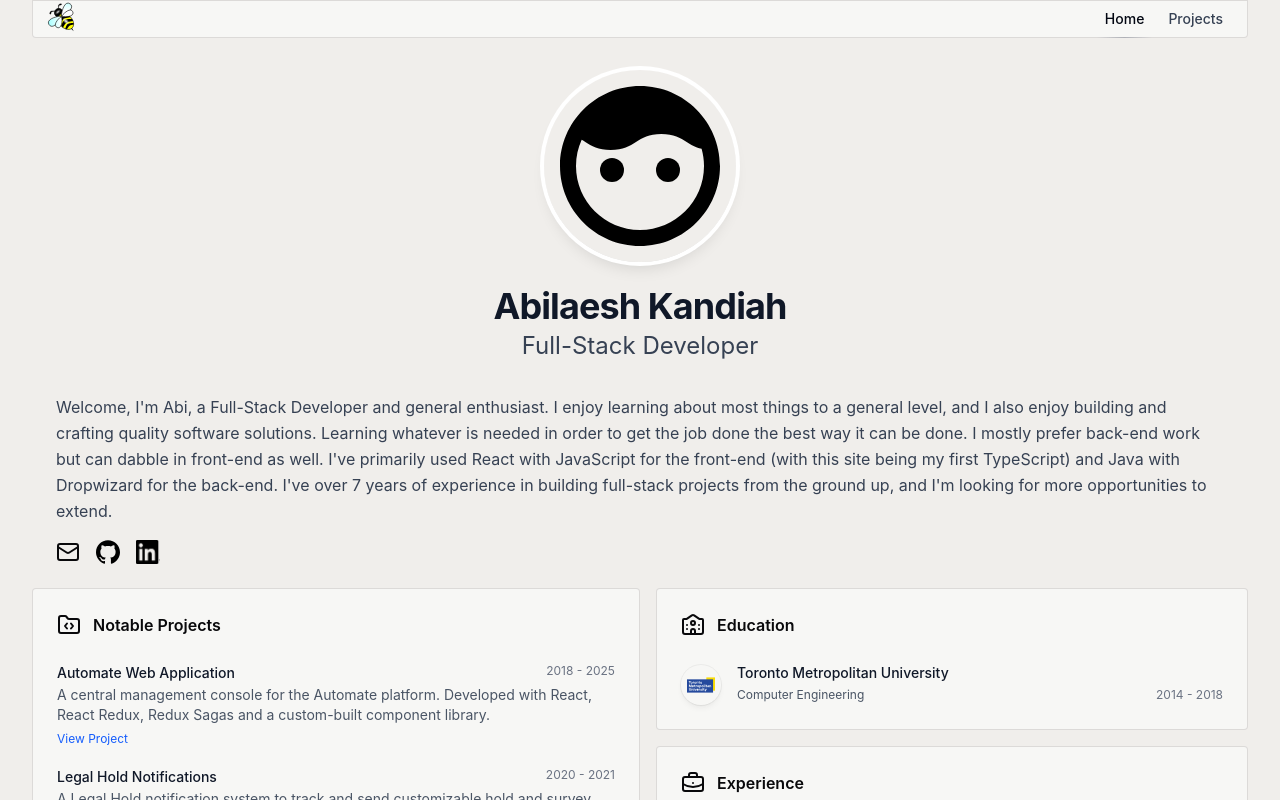
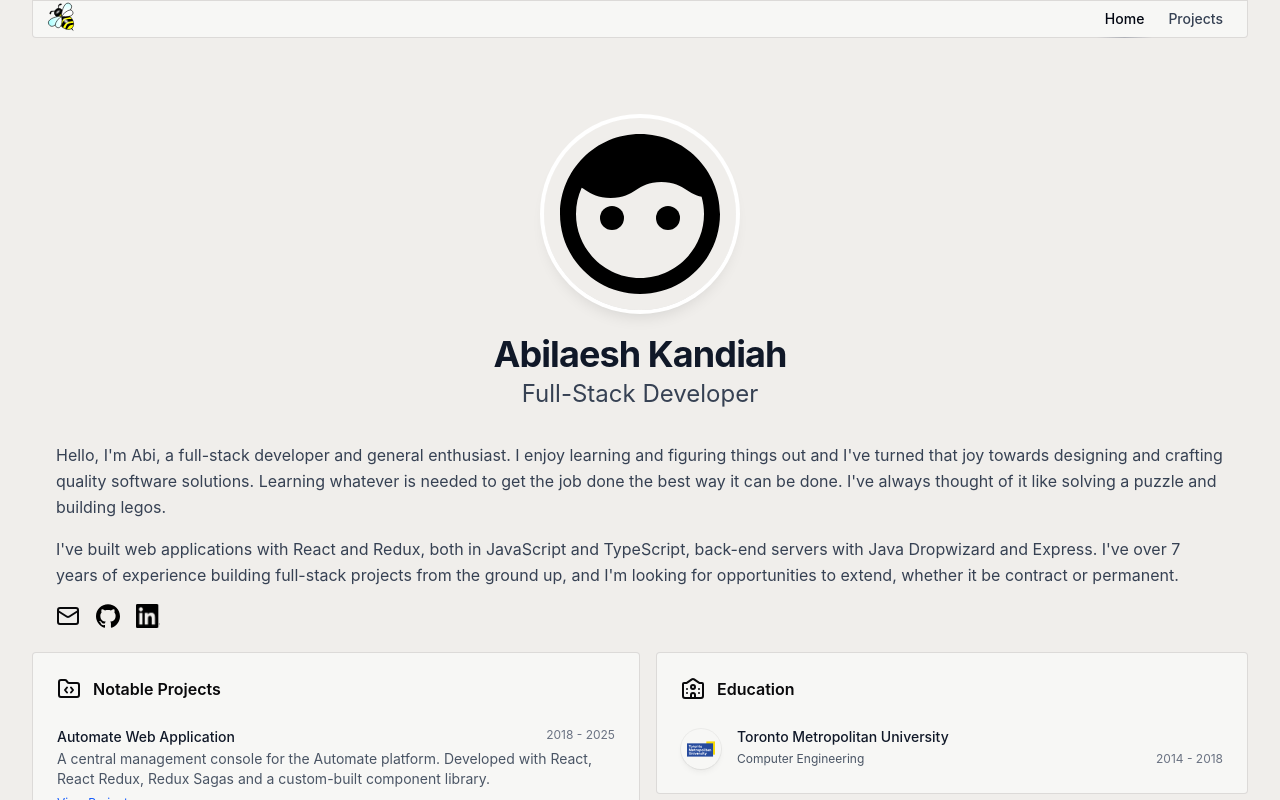
Before and after one commit to abikandiah/portfolio, a React (Vite) app: page / in a window 1280 px wide. Shown: the top 800 px of the page. Built offline with nearby package versions, Linux system fonts and the light colour scheme.

Commit message:
Updated summary

```diff
--- a/src/routes/index.tsx
+++ b/src/routes/index.tsx
@@ -11,7 +11,7 @@ export const Route = createFileRoute('/')({
 
 function App() {
 	return (
-		<div className="flex flex-col">
+		<div className="flex flex-col pt-12">
 			<ProfileHeader />
 			<ProfileSummary />
 			<MainContent />
@@ -47,13 +47,10 @@ function ProfileSummary() {
 		<section className='flex flex-col gap-4 p-6 mt-2'>
 
 			<p className="p-text">
-				Welcome, I'm Abi, a Full-Stack Developer and general enthusiast.
-				I enjoy learning about most things to a general level, and I also enjoy building and crafting quality software solutions.
-				Learning whatever is needed in order to get the job done the best way it can be done.
-				I mostly prefer back-end work but can dabble in front-end as well.
-				I've primarily used React with JavaScript for the front-end (with this site being my first TypeScript)
-				and Java with Dropwizard for the back-end. I've over 7 years of experience in building full-stack projects from the ground up,
-				and I'm looking for more opportunities to extend.
+				Hello, I'm Abi, a full-stack developer and general enthusiast. I enjoy learning and figuring things out and I've turned that joy towards designing and crafting quality software solutions. Learning whatever is needed to get the job done the best way it can be done. I've always thought of it like solving a puzzle and building legos.
+			</p>
+			<p className="p-text">
+				I've built web applications with React and Redux, both in JavaScript and TypeScript, back-end servers with Java Dropwizard and Express. I've over 7 years of experience building full-stack projects from the ground up, and I'm looking for opportunities to extend, whether it be contract or permanent.
 			</p>
 
 			<div className="flex items-center gap-4">
```
